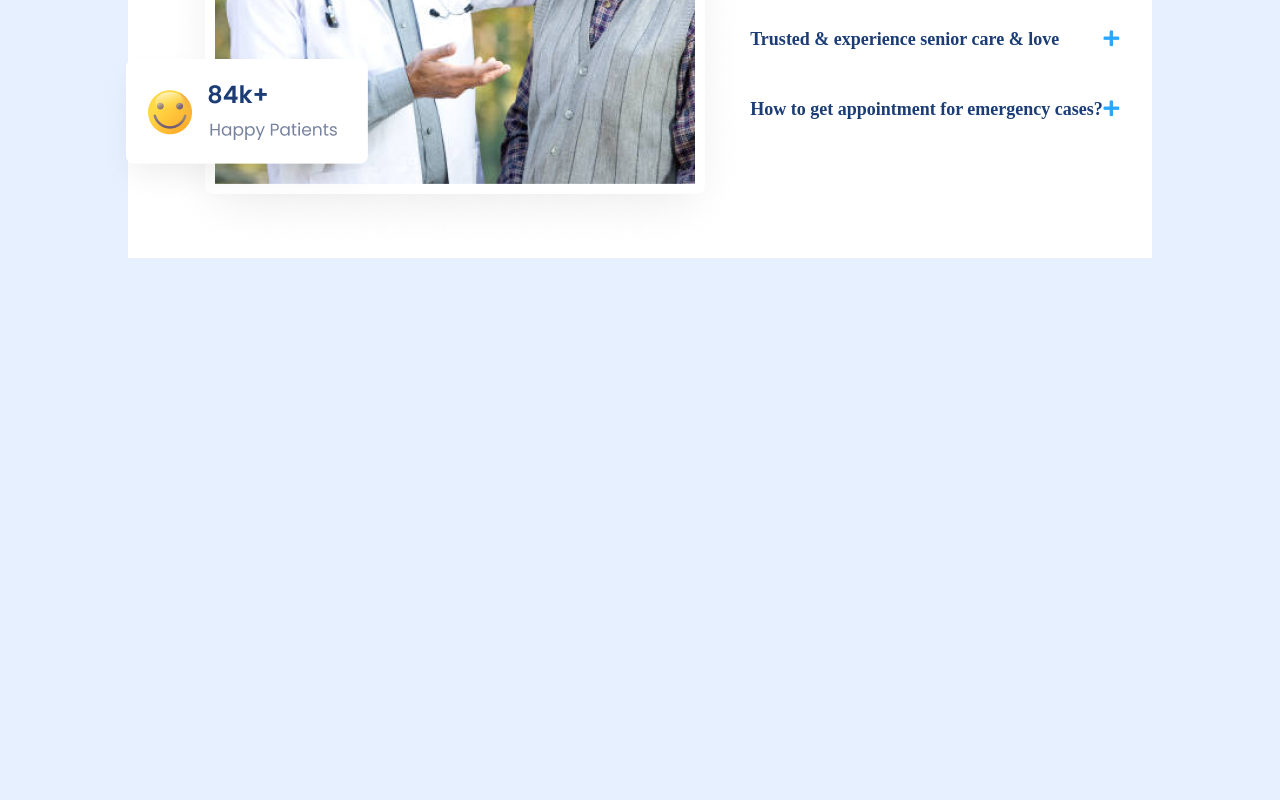
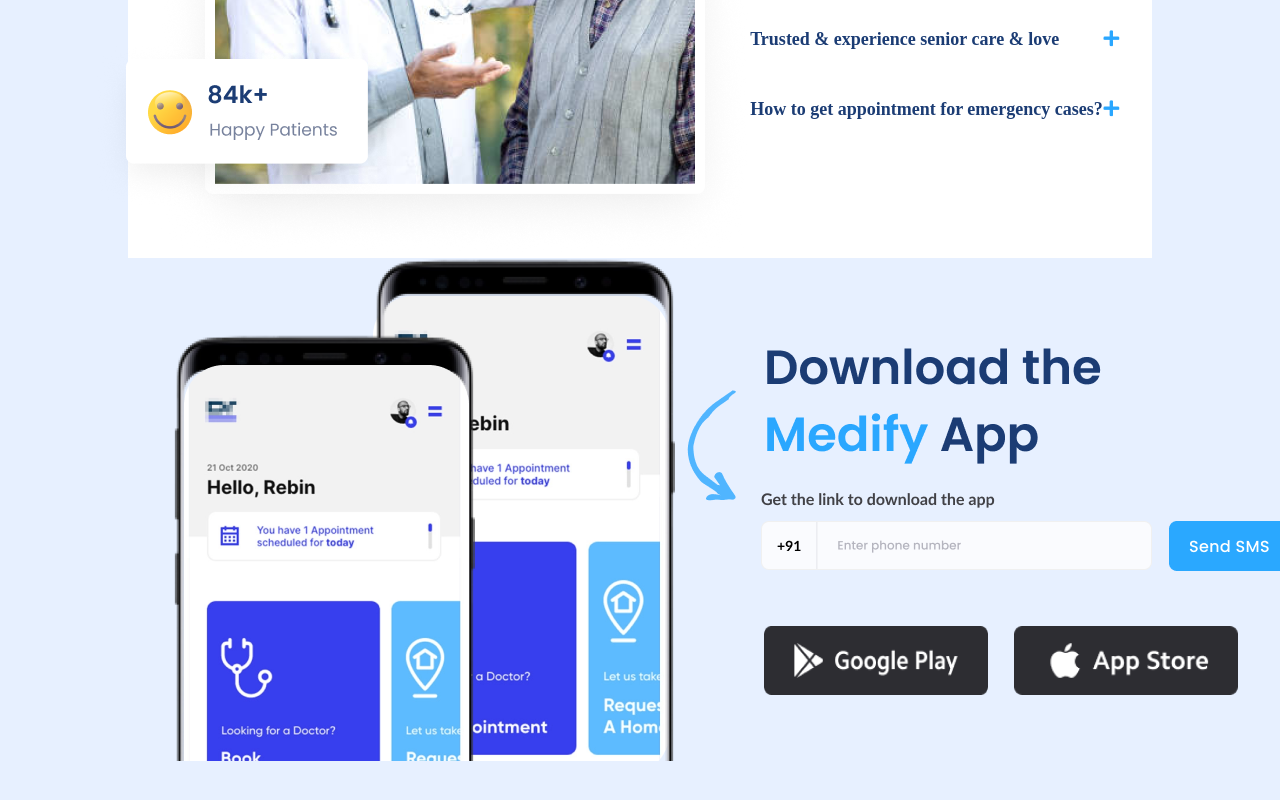
Before and after one commit to Fayas007/Crio.Do-Medify, a React (Create React App) app in the folder medify/: page / in a window 1280 px wide. Shown: the part 5749-6549 px from the top of the page. Before the commit the page ends 6007 px from the top, so only its background shows below. Built offline with nearby package versions, Linux system fonts and the light colour scheme.

Commit message:
implemented download section

```diff
--- /dev/null
+++ b/medify/src/Components/DownloadSection.js
@@ -0,0 +1,11 @@
+import React from "react";
+import download from "../assets/download.png"
+import styles from "./DownloadSection.module.css"
+
+const DownloadSection= () =>{
+    return <div className={styles.container}>
+        <img src={download} alt="download" />
+    </div>
+}
+
+export default DownloadSection;
--- /dev/null
+++ b/medify/src/Components/DownloadSection.module.css
@@ -0,0 +1,4 @@
+.container{
+    max-width: 80vw;
+    margin-left: 10vw;
+}
--- a/medify/src/Pages/Page.js
+++ b/medify/src/Pages/Page.js
@@ -9,6 +9,7 @@
 import Blogs from "../Components/Blogs";
 import Family from "../Components/Family";
 import FAQSection from "../Components/FAQSection";
+import DownloadSection from "../Components/DownloadSection";
 
 
 const Page = () =>{
@@ -23,6 +24,7 @@
     <Blogs/>
     <Family/>
     <FAQSection/>
+    <DownloadSection/>
 </>
 }
 
```
Also changed, not shown: medify/src/assets/download.png (added).
